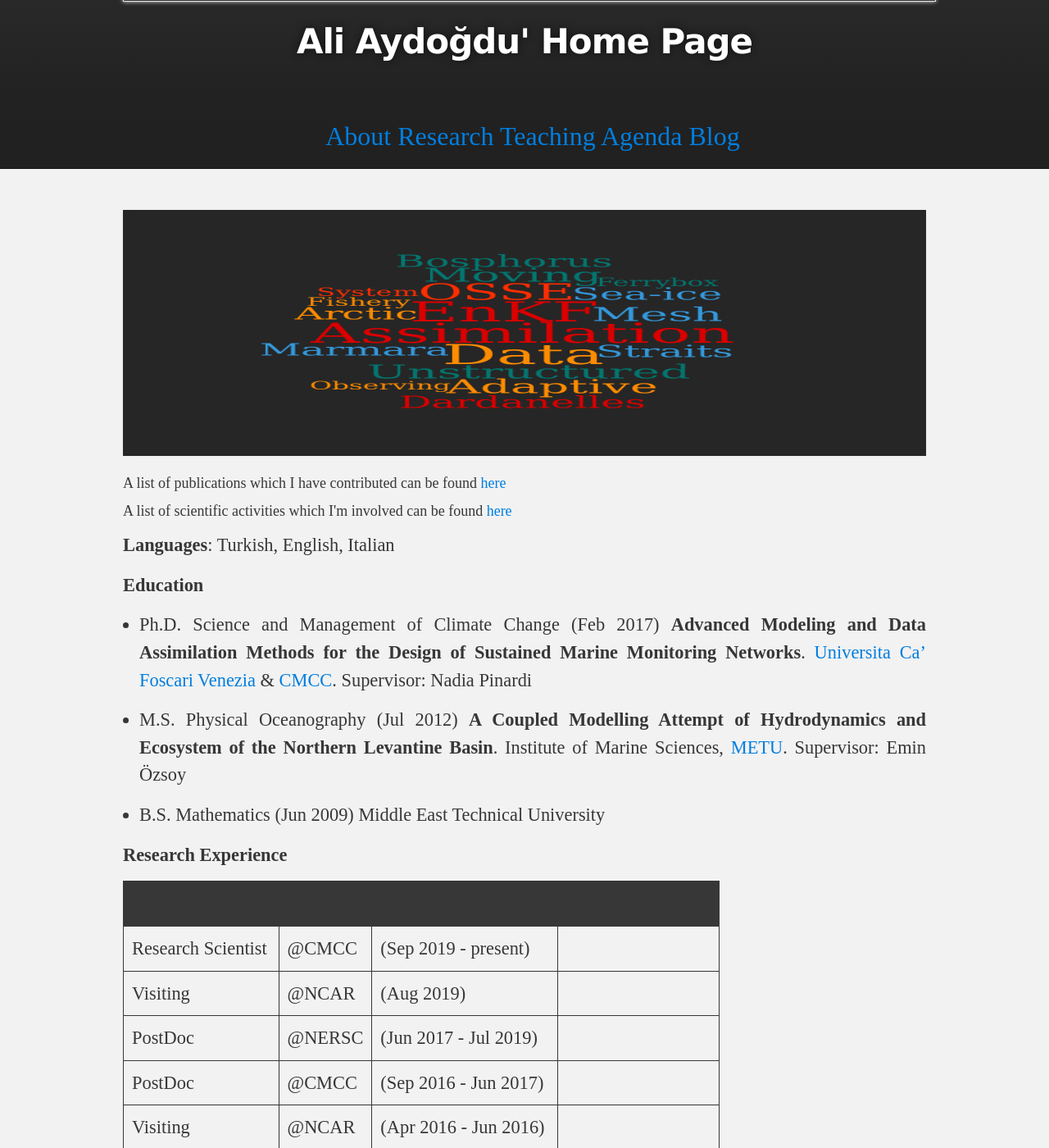
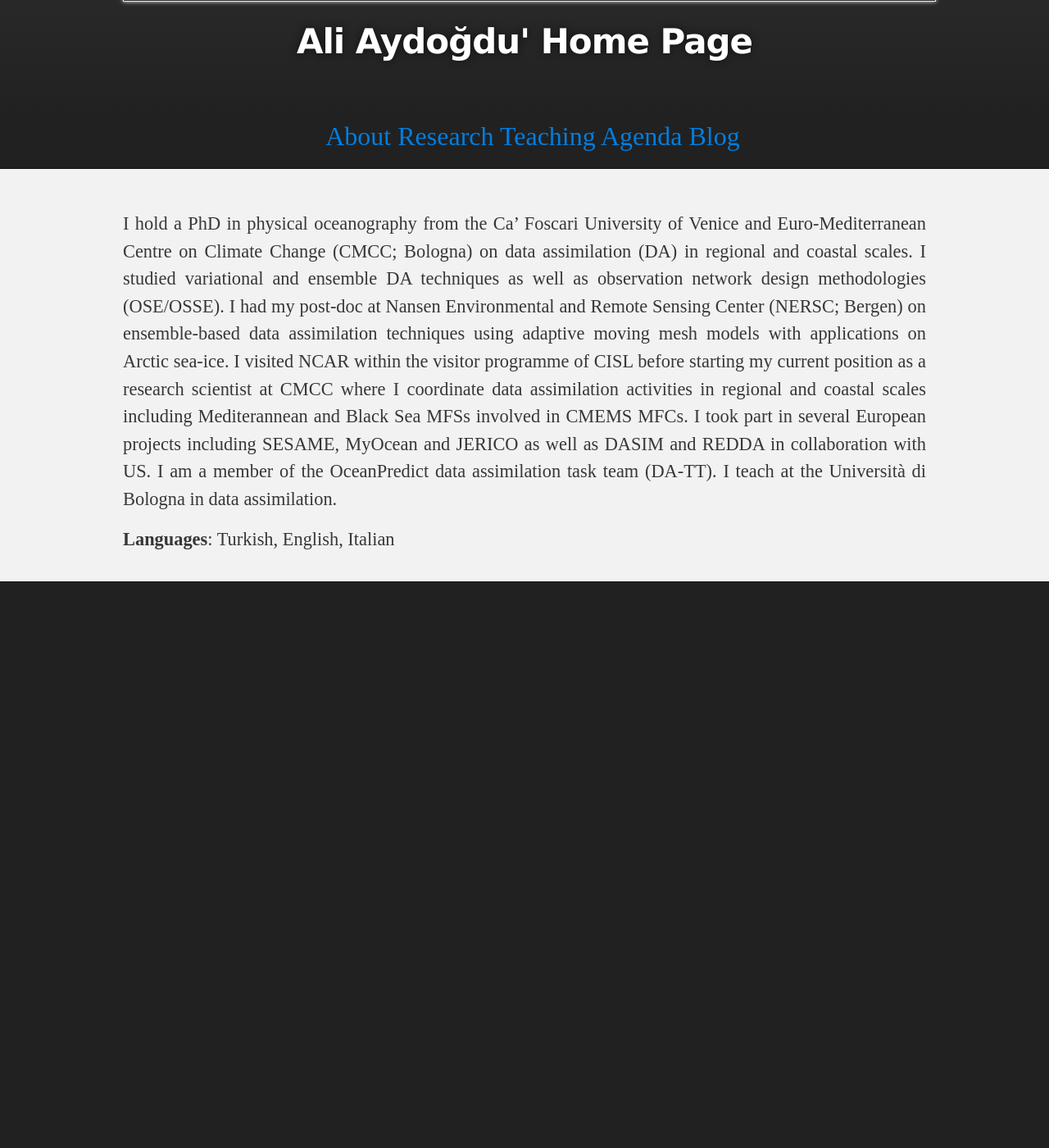
Before and after one commit to aydogduali/aydogduali.github.io, a Jekyll site: the page built from about/index.md, in a window 1280 px wide and 1400 px high, scrolled down 270 px. Shown: the whole window at 82% size. Built offline with Jekyll 4.4.1, drawn with Linux system fonts in a browser that asks for light colours; the repository's description, which GitHub fills in, is left out; after the commit the page ends 1020 px from its top, so only the background shows below that; some of the changed text lies outside the part shown.

Commit message:
change layout

```diff
--- a/about/index.md
+++ b/about/index.md
@@ -1,56 +1,17 @@
 ---
 layout: default
 ---
-![](../pics/wordcloud.png){:height="300px" width="1200px"}
 
-<font size="+1">A list of publications which I have contributed can be found <a href="/about/publication">here <br></a></font>
-
-<font size="+1">A list of scientific activities which I'm involved can be found <a href="/calendar/index">here</a></font>
+I hold a PhD in physical oceanography from the Ca’ Foscari University of Venice and
+Euro-Mediterranean Centre on Climate Change (CMCC; Bologna) on data assimilation (DA) in regional
+and coastal scales. I studied variational and ensemble DA techniques as well as observation network
+design methodologies (OSE/OSSE). I had my post-doc at Nansen Environmental and Remote Sensing Center
+(NERSC; Bergen) on ensemble-based data assimilation techniques using adaptive moving mesh models
+with applications on Arctic sea-ice. I visited NCAR within the visitor programme of CISL before
+starting my current position as a research scientist at CMCC where I coordinate data assimilation
+activities in regional and coastal scales including Mediterannean and Black Sea MFSs involved in
+CMEMS MFCs. I took part in several European projects including SESAME, MyOcean and JERICO as
+well as DASIM and REDDA in collaboration with US. I am a member of the OceanPredict data
+assimilation task team (DA-TT). I teach at the Università di Bologna in data assimilation.
 
 **Languages**: Turkish, English, Italian
-
-**Education**
-
-- Ph.D. Science and Management of Climate Change (Feb 2017) **Advanced Modeling and Data Assimilation Methods for the Design of Sustained Marine Monitoring Networks**. [Universita Ca' Foscari Venezia](https://unive.it) & [CMCC](https://cmcc.it). Supervisor: Nadia Pinardi
-
-- M.S. Physical Oceanography (Jul 2012) **A Coupled Modelling Attempt of Hydrodynamics and Ecosystem of the Northern Levantine Basin**. Institute of Marine Sciences, [METU](https://metu.edu.tr). Supervisor: Emin Özsoy
-
-- B.S. Mathematics (Jun 2009) Middle East Technical University
-
-**Research Experience**
-
-|                      |       |                      |                     |
-|----------------------|:------|:---------------------|---------------------|
-| Research  Scientist  | @CMCC | (Sep 2019 - present) ||
-| Visiting             | @NCAR | (Aug 2019)           ||
-| PostDoc              | @NERSC| (Jun 2017 - Jul 2019)||
-| PostDoc              | @CMCC | (Sep 2016 - Jun 2017)||
-| Visiting             | @NCAR | (Apr 2016 - Jun 2016)||
-| Visiting             | @CMCC | (Oct 2015 - Feb 2016)| OceanLab - Lecce|
-| Research Assistant   | @CMCC | (Mar 2013 - Sep 2013)| JERICO project|
-| Research Assistant   | @METU | (Sep 2012 - Feb 2013)| MyOcean II project|
-| Research Assistant   | @METU | (Sep 2011 - Sep 2012)| SESAME project|
-| Research Assistant   | @METU | (Sep 2009 - Sep 2011)| MyOcean project|
-
-**Programming Skills**
-
-- Scripting on Linux/Unix Environments
-- Scientific Programming: Fortran, C\+\+, Python, Matlab
-- Parallel Computing: openmp, mpi
-- Data analysis and visualization: [Matlab](https://www.mathworks.com),
-  [PyFerret](https://ferret.pmel.noaa.gov/Ferret/documentation/pyferret),
-[GMT](http://gmt.soest.hawaii.edu)
-
-**Research Tools**
-
-- Regional Ocean Modeling System ([ROMS](https://www.myroms.org))
-- Nucleus for European Modelling of the Ocean ([NEMO](https://www.nemo-ocean.eu))
-- Finite Element Sea-Ice Ocean Model ([FESOM](https://fesom.de))
-- Data Assimilation Research Testbed ([DART](http://www.image.ucar.edu/DAReS/DART))
-- neXt Generation Sea Ice Model ([neXtSIM](https://www.nersc.no/group/sea-ice-modelling))
-
-**Field Research**
-
-- 2010 - Seven days of field study in the Turkish Straits System with R/V Bilim2
-- 2010 - Three days of field study in the Gulf of Mersin with R/V Bilim2
-- 2009 - Seven days of field study along Turkish coasts of the Aegean Sea and the Mediterranean with R/V Bilim2
--- a/research/index.md
+++ b/research/index.md
@@ -1,3 +1,56 @@
 ---
 layout: default
 ---
+![](../pics/wordcloud.png){:height="300px" width="1200px"}
+
+<font size="+1">A list of publications which I have contributed can be found <a href="/research/publication">here <br></a></font>
+
+<font size="+1">A list of scientific activities which I'm involved can be found <a href="/calendar/index">here</a></font>
+
+
+**Research Experience**
+
+|                      |       |                      |                     |
+|----------------------|:------|:---------------------|---------------------|
+| Research  Scientist  | @CMCC | (Sep 2019 - present) ||
+| Visiting             | @NCAR | (Aug 2019)           ||
+| PostDoc              | @NERSC| (Jun 2017 - Jul 2019)||
+| PostDoc              | @CMCC | (Sep 2016 - Jun 2017)||
+| Visiting             | @NCAR | (Apr 2016 - Jun 2016)||
+| Visiting             | @CMCC | (Oct 2015 - Feb 2016)| OceanLab - Lecce|
+| Research Assistant   | @CMCC | (Mar 2013 - Sep 2013)| JERICO project|
+| Research Assistant   | @METU | (Sep 2012 - Feb 2013)| MyOcean II project|
+| Research Assistant   | @METU | (Sep 2011 - Sep 2012)| SESAME project|
+| Research Assistant   | @METU | (Sep 2009 - Sep 2011)| MyOcean project|
+
+**Education**
+
+- Ph.D. Science and Management of Climate Change (Feb 2017) **Advanced Modeling and Data Assimilation Methods for the Design of Sustained Marine Monitoring Networks**. [Universita Ca' Foscari Venezia](https://unive.it) & [CMCC](https://cmcc.it). Supervisor: Nadia Pinardi
+
+- M.S. Physical Oceanography (Jul 2012) **A Coupled Modelling Attempt of Hydrodynamics and Ecosystem of the Northern Levantine Basin**. Institute of Marine Sciences, [METU](https://metu.edu.tr). Supervisor: Emin Özsoy
+
+- B.S. Mathematics (Jun 2009) Middle East Technical University
+
+**Computing**
+
+- Scripting on Linux/Unix Environments
+- Scientific Programming: Fortran, C\+\+, Python, Matlab
+- Parallel Computing: openmp, mpi
+- Data analysis and visualization: [Matlab](https://www.mathworks.com),
+  [PyFerret](https://ferret.pmel.noaa.gov/Ferret/documentation/pyferret),
+[GMT](http://gmt.soest.hawaii.edu)
+
+**Research Tools**
+
+- Regional Ocean Modeling System ([ROMS](https://www.myroms.org))
+- Nucleus for European Modelling of the Ocean ([NEMO](https://www.nemo-ocean.eu))
+- Finite Element Sea-Ice Ocean Model ([FESOM](https://fesom.de))
+- Data Assimilation Research Testbed ([DART](http://www.image.ucar.edu/DAReS/DART))
+- DAPPER ([DAPPER](https://github.com/nansencenter/DAPPER))
+- neXt Generation Sea Ice Model ([neXtSIM](https://www.nersc.no/group/sea-ice-modelling))
+
+**Field Research**
+
+- 2010 - Seven days of field study in the Turkish Straits System with R/V Bilim2
+- 2010 - Three days of field study in the Gulf of Mersin with R/V Bilim2
+- 2009 - Seven days of field study along Turkish coasts of the Aegean Sea and the Mediterranean with R/V Bilim2
```
Also changed, not shown: about/publication.md (deleted, +0 -53 lines).
